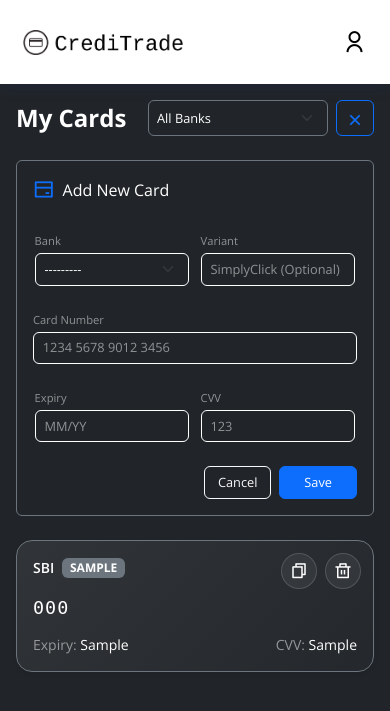
After one commit to amansinghjiit/crediTrade, a Django app: template templates/cards/my_cards.html in a window 390 px wide, after a click on "Add Card". The commit adds this page. Shown: the top 711 px of the page. Run offline with Django 5.2, Linux system fonts and the light colour scheme; tables that the repository leaves empty hold one stand-in row (values such as "Sample post"); the template is opened without the code that fills it: values that come from a table or form of the project are taken from there, most other values are stand-ins (such as "Sample title", 1, 10 or a date in 2020); parts of the project's set-up code (start-up, migrations or seed data) failed here and were passed over; some libraries are stand-ins or nearby versions.

Commit message:
added cards template

```diff
--- /dev/null
+++ b/templates/cards/my_cards.html
@@ -0,0 +1,340 @@
+{% extends "base.html" %}
+{% load static %}
+{% block title %}My Cards{% endblock %}
+
+{% block content %}
+<style>
+    #cards-container .card.card-item {
+        position: relative;
+        border-radius: 1rem;
+        padding: 1rem;
+        background: linear-gradient(135deg, rgba(255,255,255,0.07), rgba(255,255,255,0.015));
+        border: 1px solid rgba(255, 255, 255, 0.1);
+        box-shadow: 0 6px 20px rgba(0, 0, 0, 0.3);
+        backdrop-filter: blur(14px);
+    }
+
+    #cards-container .card-number-display {
+        font-family: monospace;
+        font-size: 1.15rem;
+        margin: 1rem 0 0.75rem;
+        letter-spacing: 1px;
+    }
+
+    .card-actions {
+        position: absolute;
+        top: 12px;
+        right: 12px;
+        display: flex;
+        gap: 8px;
+    }
+
+    .card-actions a {
+        width: 36px;
+        height: 36px;
+        border-radius: 50%;
+        display: inline-flex;
+        align-items: center;
+        justify-content: center;
+        font-size: 18px;
+        background: rgba(255, 255, 255, 0.06);
+        border: 1px solid rgba(255, 255, 255, 0.15);
+        color: white;
+        transition: all 0.2s ease-in-out;
+    }
+
+    .card-actions a.copy-action:hover {
+        color: #0dcaf0;
+        box-shadow: 0 0 6px rgba(13, 202, 240, 0.5);
+    }
+
+    .card-actions a.delete-action:hover {
+        color: #ff4d4f;
+        box-shadow: 0 0 6px rgba(255, 77, 79, 0.5);
+    }
+
+    .card-body {
+        padding: 0;
+        color: #fff;
+    }
+
+    #addCardForm ::placeholder {
+        color: rgba(255, 255, 255, 0.5);
+        opacity: 1;
+    }
+
+    @media (max-width: 796px) {
+        .mycards-title {
+            font-size: 1.5rem;
+        }
+
+        .mycards-header .form-select,
+        .mycards-header .btn {
+            height: 36px;
+            font-size: 0.8rem;
+            padding: 0.25rem 0.5rem;
+        }
+
+        #addCardForm .form-label {
+            font-size: 0.7rem;
+            margin-bottom: 0.2rem;
+        }
+
+        #addCardForm .form-control,
+        #addCardForm .form-select {
+            font-size: 0.8rem;
+            padding: 0.35rem 0.55rem;
+            height: auto;
+        }
+
+        #addCardForm .card-title {
+            font-size: 1rem;
+            margin-bottom: 1rem;
+        }
+
+        #addCardForm .card-title i {
+            font-size: 1.2rem;
+        }
+
+        #addCardForm .btn {
+            font-size: 0.8rem;
+            padding: 0.35rem 0.8rem;
+        }
+
+        #addCardForm .card-body {
+            padding: 1rem !important;
+        }
+
+        #addCardForm .row.gy-3 {
+            --bs-gutter-y: 0.75rem;
+        }
+
+        #addCardForm .row.line-1 > .col-6,
+        #addCardForm .row.line-3 > .col-6 {
+            padding-right: 0.35rem;
+            padding-left: 0.35rem;
+        }
+
+        #addCardForm .row.line-2 > .col-12,
+        #addCardForm .row.line-2 > .col-md {
+            width: 100%;
+        }
+    }
+</style>
+
+<div class="container-fluid p-3 p-md-4">
+    <div class="mycards-header d-flex justify-content-between align-items-center mb-4">
+        <h2 class="mycards-title fw-bold fa-2x text-white mb-0">My Cards</h2>
+        <div class="d-flex gap-2">
+            <select class="form-select bg-dark text-white border-secondary" id="bank-filter" style="width: 180px;">
+                <option value="">All Banks</option>
+                {% for bank in banks %}
+                    <option value="{{ bank }}">{{ bank }}</option>
+                {% endfor %}
+            </select>
+            <button id="toggleAddCardBtn" class="btn btn-outline-primary" data-bs-toggle="collapse"
+                    data-bs-target="#addCardForm" aria-expanded="false" title="Add Card">
+                <i class="ri-add-line fs-5"></i>
+            </button>
+        </div>
+    </div>
+
+    <div class="collapse mb-4" id="addCardForm">
+        <div class="card bg-dark text-white border-secondary">
+            <div class="card-body p-4">
+                <h5 class="card-title mb-4 d-flex align-items-center gap-2">
+                    <i class="ri-bank-card-line fs-4 text-primary"></i> Add New Card
+                </h5>
+                <form method="POST" action="{% url 'add_card' %}">
+                    {% csrf_token %}
+                    <div class="row gy-3 gx-2 line-1">
+                        <div class="col-6">
+                            <label class="form-label text-white-50 small">Bank</label>
+                            <select name="bank" class="form-select bg-transparent text-white border-white rounded">
+                                {% for choice in form.bank.field.choices %}
+                                    <option value="{{ choice.0 }}" style="color: #ddd; background-color: #222;">{{ choice.1 }}</option>
+                                {% endfor %}
+                            </select>
+                        </div>
+                        <div class="col-6">
+                            <label class="form-label text-white-50 small">Variant</label>
+                            <input type="text" name="card_variant"
+                                   class="form-control bg-transparent text-white border-white rounded"
+                                   placeholder="SimplyClick (Optional)">
+                        </div>
+                    </div>
+
+                    <div class="row gy-3 line-2 mt-2">
+                        <div class="col-12">
+                            <label class="form-label text-white-50 small">Card Number</label>
+                            <input type="text" id="card_number_input" name="card_number" maxlength="19"
+                                   class="form-control bg-transparent text-white border-white rounded"
+                                   placeholder="1234 5678 9012 3456" required>
+                        </div>
+                    </div>
+
+                    <div class="row gy-3 gx-2 line-3 mt-2">
+                        <div class="col-6">
+                            <label class="form-label text-white-50 small">Expiry</label>
+                            <input type="text" id="expiry_input" name="expiry" maxlength="5"
+                                   class="form-control bg-transparent text-white border-white rounded"
+                                   placeholder="MM/YY" required>
+                        </div>
+                        <div class="col-6">
+                            <label class="form-label text-white-50 small">CVV</label>
+                            <input type="text" name="cvv" maxlength="3"
+                                   class="form-control bg-transparent text-white border-white rounded"
+                                   placeholder="123" required>
+                        </div>
+                    </div>
+
+                    <div class="d-flex justify-content-end gap-2 mt-4">
+                        <button type="button" class="btn btn-outline-light" data-bs-toggle="collapse" data-bs-target="#addCardForm">Cancel</button>
+                        <button type="submit" class="btn btn-primary px-4">Save</button>
+                    </div>
+                </form>
+            </div>
+        </div>
+    </div>
+
+    <div class="row row-cols-1 row-cols-md-2 row-cols-lg-3 g-3" id="cards-container">
+        {% if cards %}
+            {% for card in cards %}
+                <div class="col">
+                    <div class="card bg-dark text-white border-secondary shadow-sm card-item" data-bank="{{ card.bank }}">
+                        <div class="card-actions">
+                            <a href="#" class="copy-action" title="Copy"
+                               data-bank="{{ card.bank }}"
+                               data-variant="{{ card.card_variant|default:'' }}"
+                               data-number="{{ card.card_number }}"
+                               data-expiry="{{ card.expiry }}"
+                               data-cvv="{{ card.cvv }}">
+                                <i class="ri-file-copy-line"></i>
+                            </a>
+                            <a href="{% url 'delete_card' card.id %}" class="delete-action" title="Delete" data-url="{% url 'delete_card' card.id %}">
+                                <i class="ri-delete-bin-line"></i>
+                            </a>
+                        </div>
+                        <div class="card-body">
+                            <div class="d-flex align-items-center gap-2 flex-wrap mb-2">
+                                <span class="fw-semibold small text-truncate" style="max-width: 120px;">{{ card.bank }}</span>
+                                {% if card.card_variant %}
+                                    <span class="badge bg-secondary text-uppercase small">{{ card.card_variant }}</span>
+                                {% endif %}
+                            </div>
+                            <div class="card-number-display" data-number="{{ card.card_number }}"></div>
+                            <div class="d-flex justify-content-between text-white-50 small">
+                                <span>Expiry: <span class="text-white">{{ card.expiry }}</span></span>
+                                <span>CVV: <span class="text-white">{{ card.cvv }}</span></span>
+                            </div>
+                        </div>
+                    </div>
+                </div>
+            {% endfor %}
+        {% else %}
+            <div class="col-12">
+                <div class="card bg-dark text-center border-0">
+                    <div class="card-body py-5">
+                        <i class="ri-bank-card-line fs-1 text-secondary mb-3"></i>
+                        <h5 class="text-white mb-3">No cards saved</h5>
+                        <button class="btn btn-primary" data-bs-toggle="collapse" data-bs-target="#addCardForm">
+                            <i class="ri-add-line me-1"></i>Add Card
+                        </button>
+                    </div>
+                </div>
+            </div>
+        {% endif %}
+    </div>
+</div>
+
+<div class="remove-confirmation" id="deleteCardModal" style="display:none;">
+    <div class="remove-content">
+        <p class="remove-heading">Delete Card</p>
+        <p class="remove-description">Are you sure you want to delete this card?</p>
+    </div>
+    <div class="remove-button-wrapper">
+      <form id="deleteCardForm" method="post">
+        {% csrf_token %}
+        <div class="remove-button-wrapper">
+          <button type="submit" class="remove-button px-4 primary">Delete</button>
+          <button type="button" class="remove-button px-4 secondary" id="cancelDeleteCard">Cancel</button>
+          <button type="button" class="exit-button" id="closeDeleteCard">&#10006;</button>
+        </div>
+      </form>
+    </div>
+</div>
+
+<script>
+    document.addEventListener("DOMContentLoaded", () => {
+        const cardInput = document.getElementById("card_number_input");
+        const expiryInput = document.getElementById("expiry_input");
+        const toggleBtn = document.getElementById("toggleAddCardBtn");
+
+        document.getElementById("bank-filter").addEventListener("change", function () {
+            const bank = this.value;
+            document.querySelectorAll(".card.card-item").forEach(card => {
+                const cardBank = card.dataset.bank || '';
+                card.closest(".col").style.display = !bank || cardBank === bank ? "block" : "none";
+            });
+        });
+
+        if (cardInput) {
+            cardInput.addEventListener("input", function () {
+                this.value = this.value.replace(/\D/g, "").substring(0, 16).match(/.{1,4}/g)?.join(" ") || "";
+            });
+        }
+
+        if (expiryInput) {
+            expiryInput.addEventListener("input", function () {
+                let value = this.value.replace(/\D/g, "").substring(0, 4);
+                this.value = value.length >= 3 ? value.substring(0, 2) + '/' + value.substring(2) : value;
+            });
+        }
+
+        document.querySelectorAll(".card-number-display").forEach(el => {
+            const raw = el.dataset.number || "";
+            const cleaned = raw.replace(/\D/g, "").substring(0, 16);
+            el.textContent = cleaned.replace(/(.{4})/g, "$1 ").trim();
+        });
+
+        document.querySelectorAll(".copy-action").forEach(el => {
+            el.addEventListener("click", function (e) {
+                e.preventDefault();
+                const bank = this.dataset.bank;
+                const variant = this.dataset.variant;
+                const number = this.dataset.number;
+                const expiry = this.dataset.expiry;
+                const cvv = this.dataset.cvv;
+                const title = variant ? `${bank} ${variant}` : bank;
+                const textToCopy = `${title}\n${number}\n${expiry}\n${cvv}`;
+                navigator.clipboard.writeText(textToCopy).then(() => toastr.success('Copied'));
+            });
+        });
+
+        document.getElementById('addCardForm').addEventListener('shown.bs.collapse', () => {
+            toggleBtn.innerHTML = `<i class="ri-close-line fs-5"></i>`;
+        });
+
+        document.getElementById('addCardForm').addEventListener('hidden.bs.collapse', () => {
+            toggleBtn.innerHTML = `<i class="ri-add-line fs-5"></i>`;
+        });
+
+        document.querySelectorAll(".delete-action").forEach(btn => {
+            btn.addEventListener("click", function(e) {
+                e.preventDefault();
+                const url = this.dataset.url;
+                const form = document.getElementById("deleteCardForm");
+                form.action = url;
+                document.getElementById("deleteCardModal").style.display = "block";
+            });
+        });
+
+        document.getElementById("cancelDeleteCard").addEventListener("click", () => {
+            document.getElementById("deleteCardModal").style.display = "none";
+        });
+        document.getElementById("closeDeleteCard").addEventListener("click", () => {
+            document.getElementById("deleteCardModal").style.display = "none";
+        });
+    });
+</script>
+{% endblock %}
--- a/templates/core/home.html
+++ b/templates/core/home.html
@@ -210,7 +210,7 @@
                 <h1 class="welcome-message">Welcome to CrediTrade</h1>
                 <p class="intro-text">Transform your credit card into a smart earning tool: gain access to exclusive deals and generate consistent earnings.</p>
                 <div class="cta-buttons mt-3">
-                    <button {% if not user.is_authenticated %} id="animated-login-btn" {% else %} onclick="window.location.href='{% url 'dashboard' %}'" {% endif %} class="animated-button">
+                    <button {% if not user.is_authenticated %} id="animated-login-btn" {% else %} onclick="window.location.href='{% url 'my_cards' %}'" {% endif %} class="animated-button">
                         <svg xmlns="http://www.w3.org/2000/svg" class="arr-2" viewBox="0 0 24 24">
                             <path d="M16.1716 10.9999L10.8076 5.63589L12.2218 4.22168L20 11.9999L12.2218 19.778L10.8076 18.3638L16.1716 12.9999H4V10.9999H16.1716Z"></path>
                         </svg>
@@ -218,7 +218,7 @@
                             {% if not user.is_authenticated %}
                                 Get Started
                             {% else %}
-                                Dashboard
+                                My Cards
                             {% endif %}
                         </span>
                         <span class="circle"></span>
```
